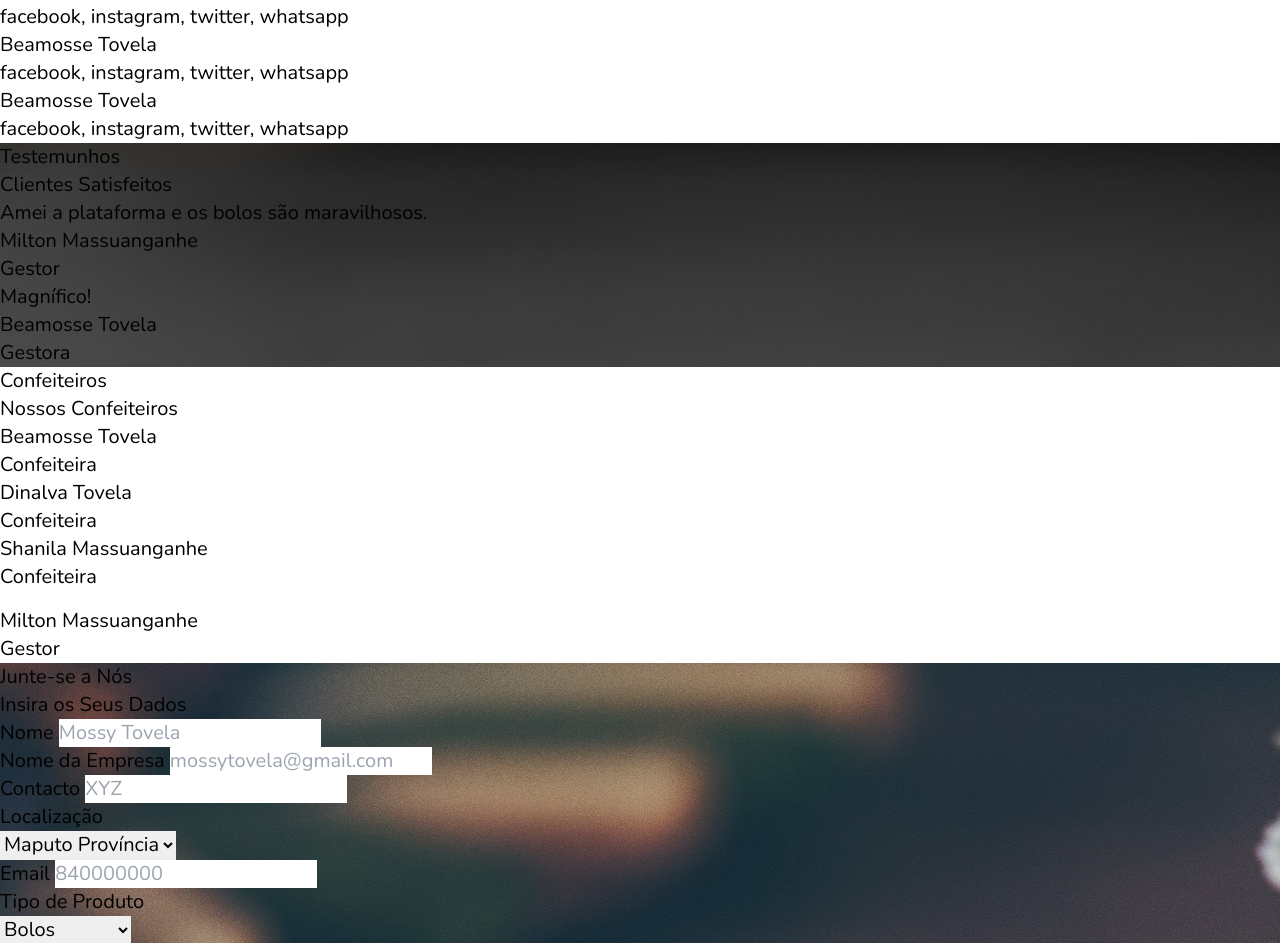
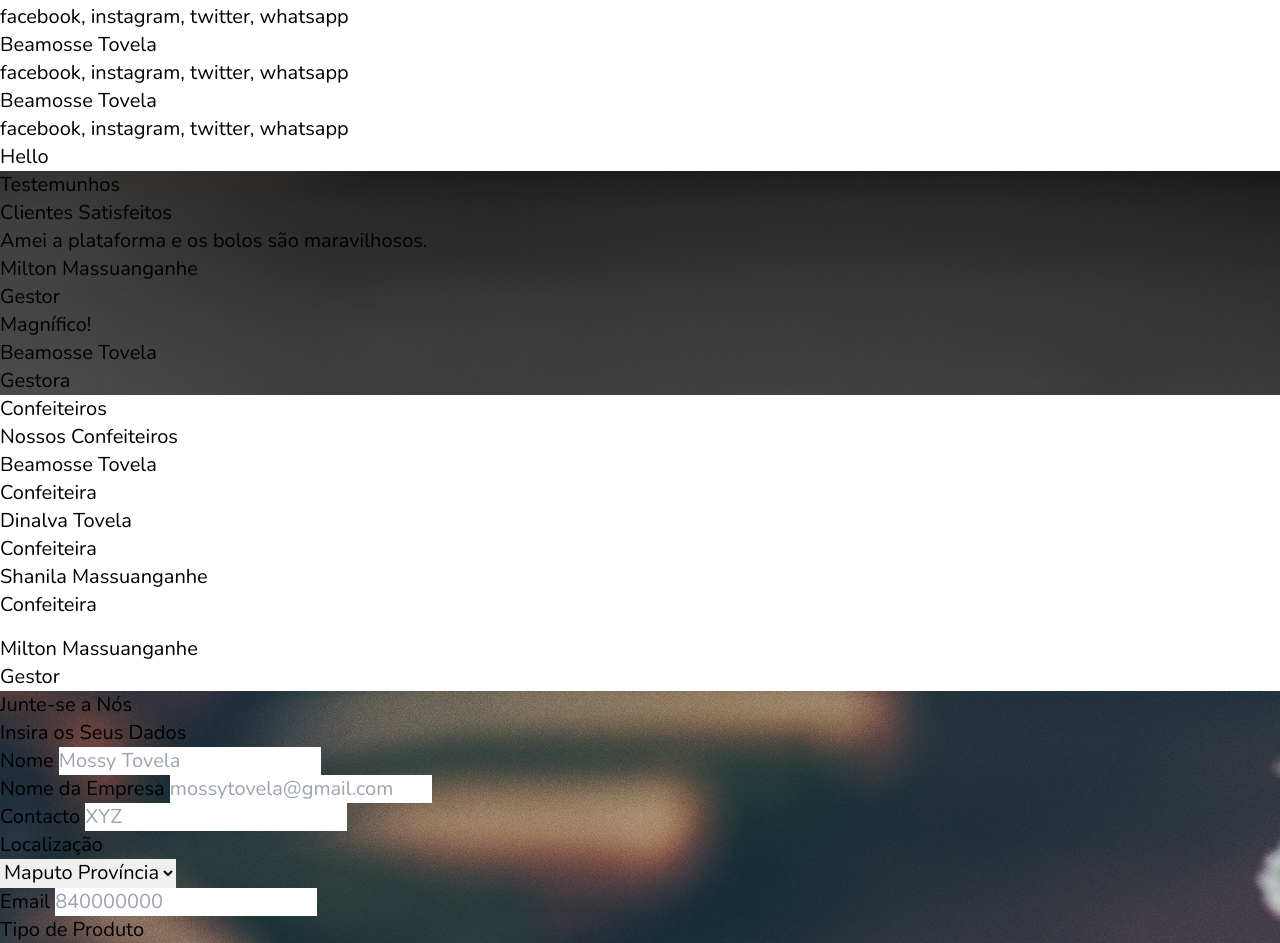
Before and after one commit to MiltonMassuanganhe/Cakelandy, a website: page index.html in a window 1280 px wide. Shown: the part 2610-3553 px from the top of the page. Drawn offline with nearby package versions, Linux system fonts and the light colour scheme.

Commit message:
added div testing something

```diff
--- a/index.html
+++ b/index.html
@@ -235,6 +235,10 @@
             </div>
         </section>
         <!-- menu section ends -->
+
+        <div class="testing">
+            <h1>Hello</h1>
+        </div>
 
         <!-- testimonial section starts -->
         <section class="" id="testemunho" style="background-image: url(images/bg_1.jpg);" <div class="">
```
